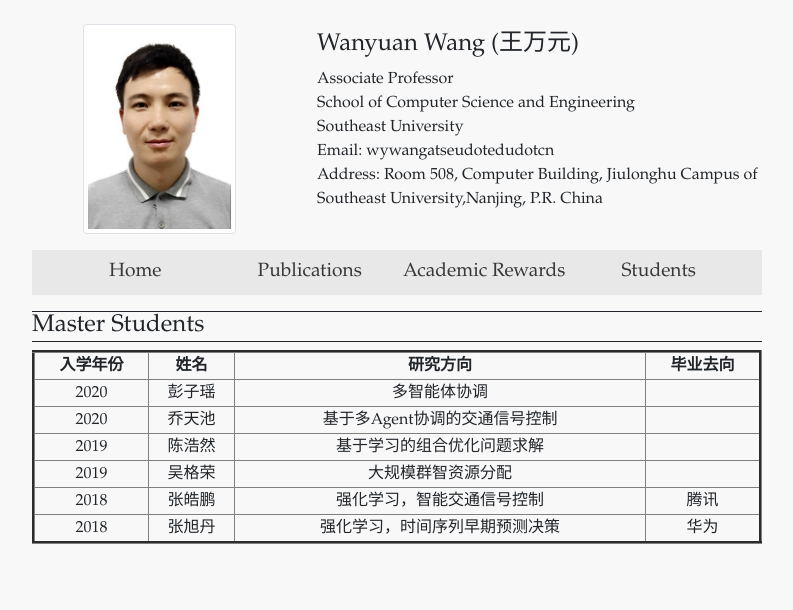
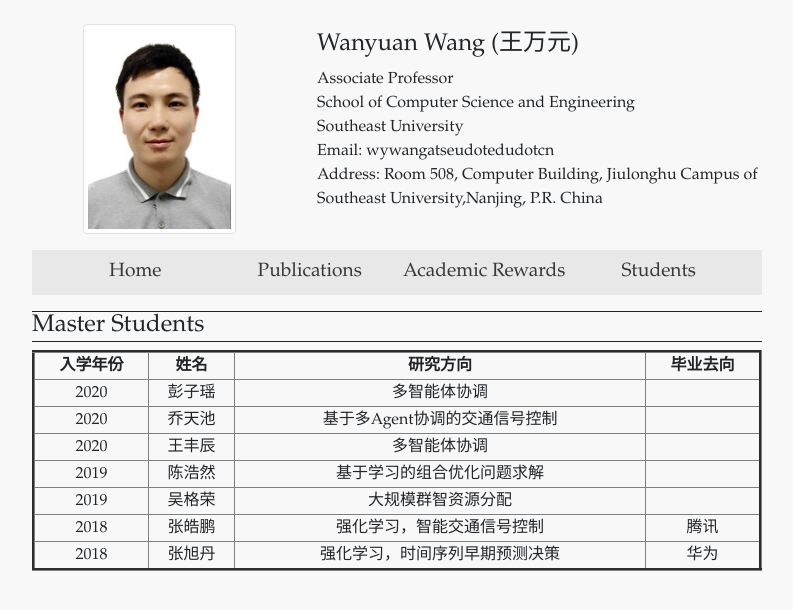
Before and after one commit to wanyuanwang/wanyuanwang.github.io, a Jekyll site: the page built from students.html, in a window 1280 px wide. Shown: the top 610 px of the page, without its empty margins (243-1036 px from the left). Built offline with Jekyll 4.4.1, drawn with Linux system fonts in a browser that asks for light colours.

Commit message:
Update students.html

```diff
--- a/students.html
+++ b/students.html
@@ -21,6 +21,12 @@ layout: default
     	      <td>2020</td>
               <td>乔天池</td>
               <td>基于多Agent协调的交通信号控制</td>
+              <td></td>
+          </tr>
+            <tr align="center">
+    	      <td>2020</td>
+              <td>王丰辰</td>
+              <td>多智能体协调</td>
               <td></td>
           </tr>
           <tr align="center">
```
